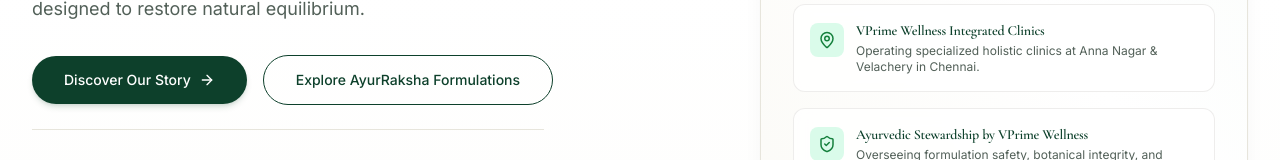
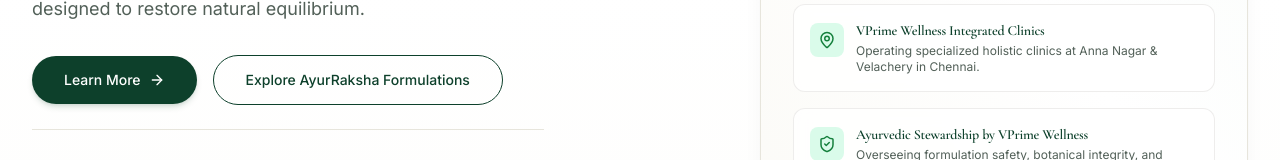
Before and after one commit to anish-illuz/ayurraksha_prod, a Next.js app: page /vprime-health-centre-wellness-therapy in a window 1280 px wide. Shown: the part 588-748 px from the top of the page. Built offline with nearby package versions, Linux system fonts and the light colour scheme; no server answers.

Commit message:
fix(site): update hero CTA to 'Learn More' linking to vprimewellness.com

```diff
--- a/src/app/vprime-health-centre-wellness-therapy/page.tsx
+++ b/src/app/vprime-health-centre-wellness-therapy/page.tsx
@@ -60,10 +60,12 @@ export default function VPrimeWellnessPage() {
                 {/* Dual Action CTAs */}
                 <div className="pt-2 flex flex-wrap items-center gap-4">
                   <a
-                    href="#who-we-are"
+                    href="https://www.vprimewellness.com/"
+                    target="_blank"
+                    rel="noopener noreferrer"
                     className="inline-flex items-center justify-center bg-[#0d402b] hover:bg-[#093020] text-white px-8 py-3.5 rounded-full font-medium shadow-md shadow-[#0d402b]/15 hover:shadow-lg transition-all duration-200 text-sm font-sans"
                   >
-                    <span>Discover Our Story</span>
+                    <span>Learn More</span>
                     <ArrowRight size={16} className="ml-2" />
                   </a>
                   <a
```
